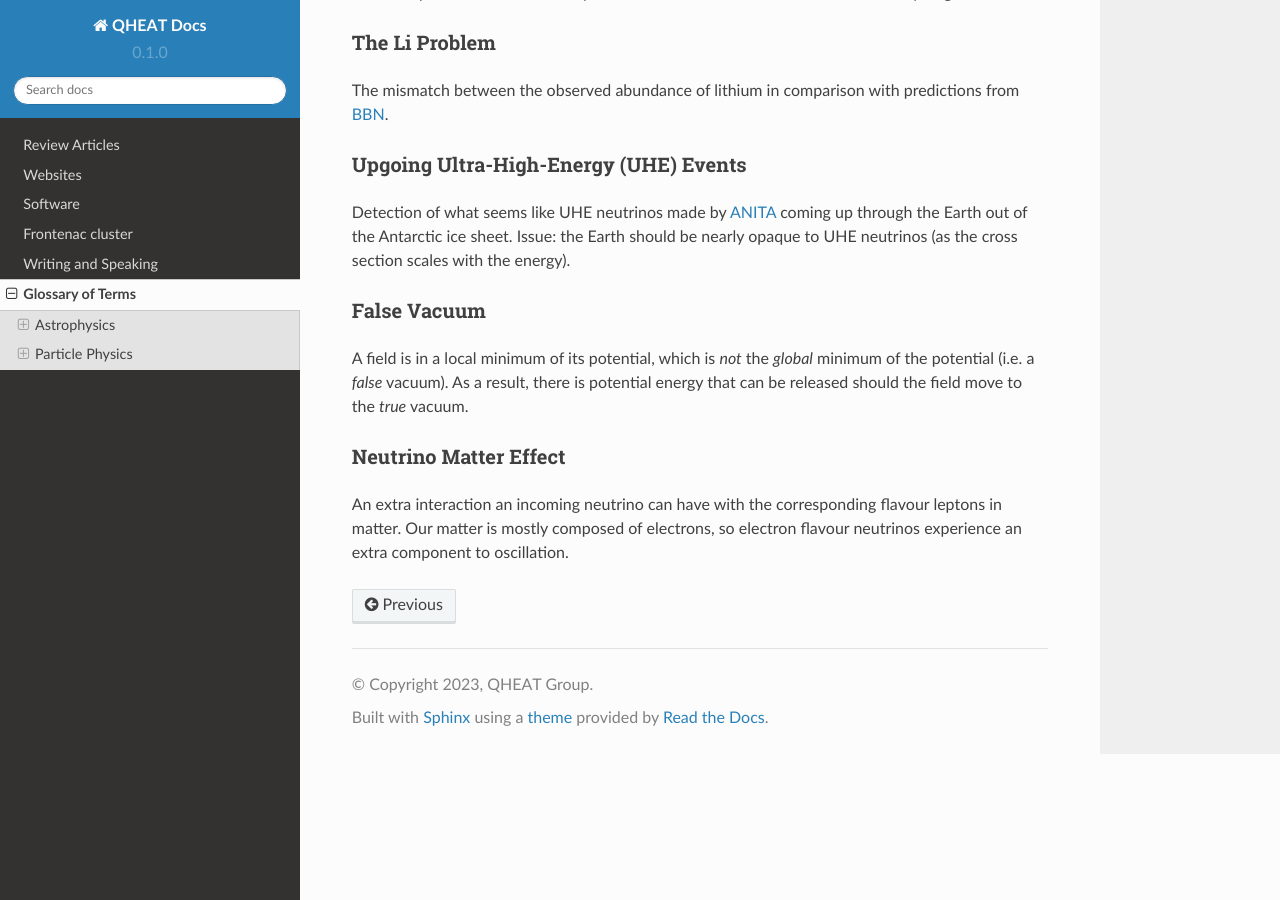
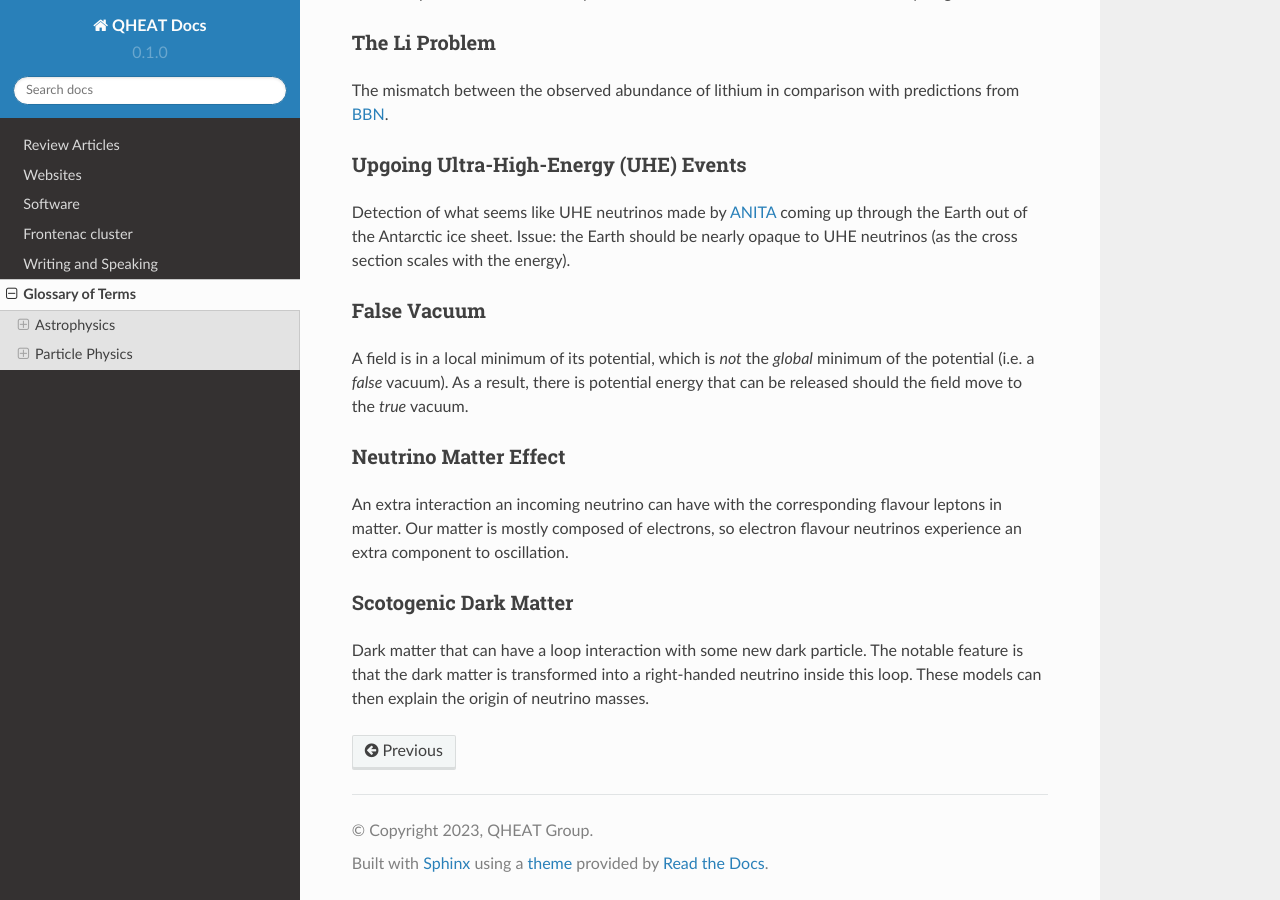
Before and after one commit to aaronvincent/QHEAT, a Sphinx documentation site: the page built from docs/source/glossary.rst, in a window 1280 px wide and 900 px high, scrolled down 537 px. Built offline with Sphinx 7.4.7 and the Read the Docs theme 2.0.0, drawn with Linux system fonts in a browser that asks for light colours.

Commit message:
Added scotogenic dark matter

```diff
--- a/docs/source/glossary.rst
+++ b/docs/source/glossary.rst
@@ -61,3 +61,12 @@ Neutrino Matter Effect
 An extra interaction an incoming neutrino can have with the corresponding
 flavour leptons in matter. Our matter is mostly composed of electrons, so
 electron flavour neutrinos experience an extra component to oscillation.
+
+.. _scotogenic-dm:
+
+Scotogenic Dark Matter
+**********************
+Dark matter that can have a loop interaction with some new dark particle. The
+notable feature is that the dark matter is transformed into a right-handed
+neutrino inside this loop. These models can then explain the origin of neutrino
+masses.
```
